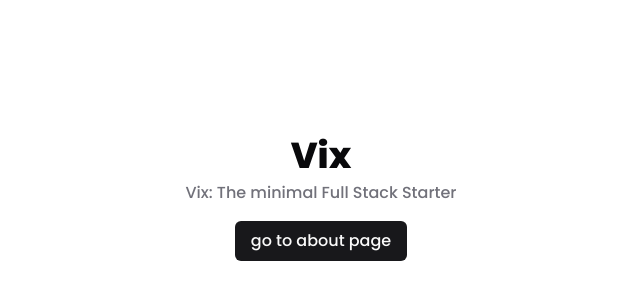
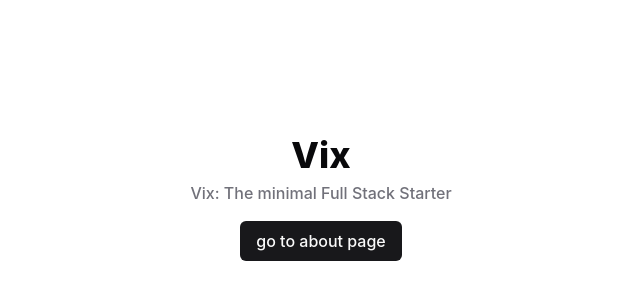
Before and after one commit to soheilghanbary/vix, a React (Vite) app: page / in a window 1280 px wide. Shown: the part 204-504 px from the top of the page, without its empty margins (319-959 px from the left). Built offline with nearby package versions, Linux system fonts and the light colour scheme; what hono would draw is missing.

Commit message:
update font to inter

```diff
--- a/src/assets/app.css
+++ b/src/assets/app.css
@@ -1,5 +1,4 @@
 /* @import url('https://fonts.googleapis.com/css2?family=Inter:ital,opsz,wght@0,14..32,100..900;1,14..32,100..900&display=swap'); */
-@import url('https://fonts.googleapis.com/css2?family=Inter:ital,opsz,wght@0,14..32,100..900;1,14..32,100..900&family=Poppins:ital,wght@0,100;0,200;0,300;0,400;0,500;0,600;0,700;0,800;0,900;1,100;1,200;1,300;1,400;1,500;1,600;1,700;1,800;1,900&display=swap');
 
 @tailwind base;
 @tailwind components;
@@ -68,8 +67,7 @@
   }
 
   body {
-    /* font-family: "Inter", sans-serif; */
-    font-family: "Poppins", sans-serif;
+    font-family: "Inter", sans-serif;
     @apply bg-background text-foreground;
   }
 }
```
